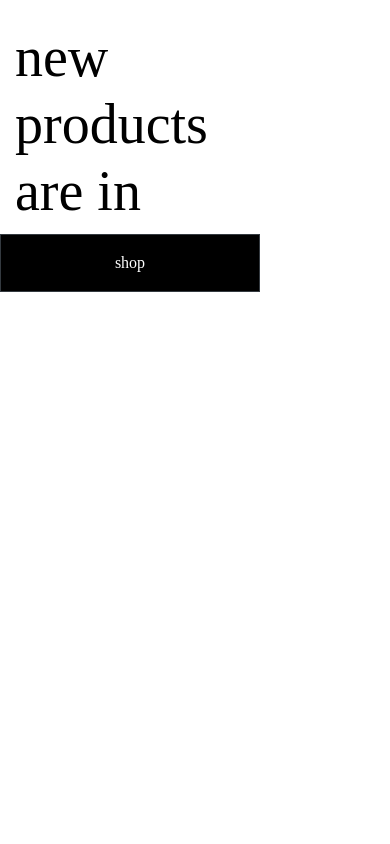
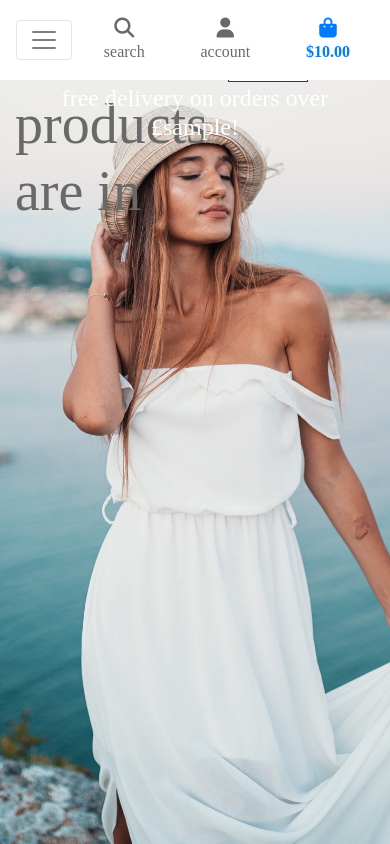
Before and after one commit to Terrimarie/shop-, a Django app: template home/templates/home/index.html in a window 390 px wide. Run offline with Django 3.2, Linux system fonts and the light colour scheme; a user stored in the database is signed in; tables that the repository leaves empty hold one stand-in row (values such as "Sample post"); the template is opened without the code that fills it: most values are stand-ins (such as "Sample title", 1, 10 or a date in 2020); some libraries are stand-ins or nearby versions; some web fonts are replaced.

Commit message:
Added mobile header and main navbar

```diff
--- a/static/css/base.css
+++ b/static/css/base.css
@@ -4,10 +4,11 @@ html {
 
 body {
     /* My image */
-    background: url('file:///workspace/shop-/media/pexels-waldir-e%CC%81vora-5701997-min.jpg') no-repeat center center fixed;
+    background: url('/media/model1.jpg') no-repeat center center fixed;
     background-size: cover;
     height: calc(100vh - 164px);
-    color: #555;
+    /* My colour */
+    color: #696969;
     /* My font choice */
     font-family: 'Big Shoulders Inline Text';
 }
@@ -30,10 +31,11 @@ body {
     width: fit-content;
 }
 
+/* My button */
 .shop-now-button {
-    background: black;
-    color: white;
-    min-width: 260px;
+    background:white;
+    color: #696969;
+    min-width: 80px;
 }
 
 .btn-black {
@@ -51,8 +53,9 @@ body {
     color: white;
 }
 
+/* My text black */
 .text-black {
-    color: #000 !important;
+    color: #696969 !important;
 }
 
 .border-black {
--- a/templates/base.html
+++ b/templates/base.html
@@ -14,6 +14,7 @@
     {% endblock %}
 
     {% block corecss %}
+    <!-- My text font -->
     <link rel="stylesheet" href="https://cdn.jsdelivr.net/npm/bootstrap@4.5.3/dist/css/bootstrap.min.css" integrity="sha384-TX8t27EcRE3e/ihU7zmQxVncDAy5uIKz4rEkgIXeMed4M0jlfIDPvg6uqKI2xXr2" crossorigin="anonymous">
     <link rel="preconnect" href="https://fonts.gstatic.com">
     <link href="https://fonts.googleapis.com/css2?family=Big+Shoulders+Inline+Text:wght@500&display=swap" rel="stylesheet">
@@ -31,26 +32,25 @@
 
     {% block extra_js %}
     {% endblock %}
-
+    <!-- My shop name -->
     <title>Shop My Closet {% block extra_title %}{% endblock %}</title>
   </head>
   <body>
     <header class="container-fluid fixed-top">
         <div id="topnav" class="row bg-white pt-lg-2 d-none d-lg-flex">
-            <div class="col-12 col-lg-4 my-auto py-1 py-lg-0 text-center">
+            <div class="col-12 col-lg-4 my-auto py-1 py-lg-0 text-center text-lg-left">
                 <a href="{% url 'home' %}" class="nav-link main-logo-link">
-                <h4 class="logo-font text-black my-0">Shop My Closet<h4>
+                    <h2 class="logo-font text-black my-0">shop My Closet</h2>
                 </a>
             </div>
-            <div class="col-12 col-lg-4 my-auto py-1 py-lg-0 text-center">
+            <div class="col-12 col-lg-4 my-auto py-1 py-lg-0">
                 <form method="GET" action="">
                     <div class="input-group w-100">
-                    <!-- My placeholder -->
-                        <input class="form-control border border-black rounded-0" type="text" name="q" placeholder="search the site">
+                        <input class="form-control border border-black rounded-0" type="text" name="q" placeholder="search our site">
                         <div class="input-group-append">
-                            <button class="form-control btn btn-blue rounded-0" type="submit">
+                            <button class="form-control btn btn-black border border-black rounded-0" type="submit">
                                 <span class="icon">
-                                    <i class="fas fa search"></i>
+                                    <i class="fas fa-search"></i>
                                 </span>
                             </button>
                         </div>
@@ -63,7 +63,7 @@
                         <a class="text-black nav-link" href="#" id="user-options" data-toggle="dropdown" aria-haspopup="true" aria-expanded="false">
                             <div class="text-center">
                                 <div><i class="fas fa-user fa-lg"></i></div>
-                                <p class="my-0">me</p>
+                                <p class="my-0">account</p>
                             </div>
                         </a>
                         <div class="dropdown-menu border-0" aria-labelledby="user-options">
@@ -96,7 +96,22 @@
                 </ul>
             </div>
         </div>
+        <div class="row bg-white">
+            <nav class="navbar navbar-expand-lg navbar-light w-100">
+                <button class="navbar-toggler" type="button" data-toggle="collapse" data-target="#main-nav" aria-controls="main-nav" aria-expanded="false" aria-label="Toggle navigation">
+                    <span class="navbar-toggler-icon"></span>
+                </button>
+                {% include 'includes/mobile-top-header.html' %}
+                {% include 'includes/main-nav.html' %}
+            </nav>
+        </div>
+        <div id="delivery-banner" class="row text-center">
+            <div class="col bg-black text-white">
+                <h4 class="logo-font my-1">Free delivery on orders over £{{ free_shipping_threshold }}!</h4>
+            </div>
+        </div>
     </header>
+
 
     {% if messages %}
     <div class="message-container"></div>
--- /dev/null
+++ b/templates/includes/main-nav.html
@@ -0,0 +1,26 @@
+<div class="collapse navbar-collapse" id="main-nav">
+    <ul class="navbar-nav w-auto mx-auto">
+        <li class="nav-item dropdown">
+            <a class="logo-font font-weight-bold nav-link text-black mr-5" href="#" id="clothing-link" data-toggle="dropdown" aria-haspopup="true" aria-expanded="false">
+                clothing
+            </a>
+            <div class="dropdown-menu border-0" aria-labelledby="clothing-link">
+                <a href="" class="dropdown-item">t shirts</a>
+                <a href="" class="dropdown-item">hoodies</a>
+                <a href="" class="dropdown-item">bottoms</a>
+                <a href="" class="dropdown-item">all clothing</a>
+            </div>
+        </li>
+
+        <li class="nav-item dropdown">
+        <!-- My trends link -->
+            <a class="logo-font font-weight-bold nav-link text-black"
+            href="#" id="trends-link" data-toggle="dropdown" aria-haspopup="true" aria-expanded="false">
+                trends
+            </a>
+            <div class="dropdown-menu border-0" aria-labelledby="trends-link">
+                <a href="" class="dropdown-item">trends</a>
+            </div>
+        </li>
+    </ul>
+</div>
--- /dev/null
+++ b/templates/includes/mobile-top-header.html
@@ -0,0 +1,56 @@
+<li class="list-inline-item">
+    <a class="text-black nav-link d-block d-lg-none" href="#" id="mobile-search" data-toggle="dropdown" aria-haspopup="true" aria-expanded="false">
+        <div class="text-center">
+            <div><i class="fas fa-search fa-lg"></i></div>
+            <p class="my-0">search</p>
+        </div>
+    </a>
+    <div class="dropdown-menu border-0 w-100 p-3 rounded-0 my-0" aria-labelledby="mobile-search">
+        <form class="form" method="GET" action="">
+            <div class="input-group w-100">
+                <input class="form-control border border-black rounded-0" type="text" name="q" placeholder="Search our site">
+                <div class="input-group-append">
+                    <button class="form-control form-control btn btn-black border border-black rounded-0" type="submit">
+                        <span class="icon">
+                            <i class="fas fa-search"></i>
+                        </span>
+                    </button>
+                </div>
+            </div>
+        </form>
+    </div>
+</li>
+<li class="list-inline-item dropdown">
+    <a class="text-black nav-link d-block d-lg-none" href="#" id="user-options" data-toggle="dropdown" aria-haspopup="true" aria-expanded="false">
+        <div class="text-center">
+            <div><i class="fas fa-user fa-lg"></i></div>
+            <p class="my-0">account</p>
+        </div>
+    </a>
+    <div class="dropdown-menu border-0" aria-labelledby="user-options">
+        {% if request.user.is_authenticated %}
+            {% if request.user.is_superuser %}
+                <a href="{% url 'account_logout' %}" class="dropdown-item">edit products</a>
+            {% endif %}
+            <a href="" class="dropdown-item">my profile</a>
+            <a href="{% url 'account_logout' %}" class="dropdown-item">logout</a>
+        {% else %}
+            <a href="{% url 'account_signup' %}" class="dropdown-item">register</a>
+            <a href="{% url 'account_login' %}" class="dropdown-item">login</a>
+        {% endif %}
+    </div>
+</li>
+<li class="list-inline-item">
+    <a class="{% if grand_total %}text-primary font-weight-bold{% else %}text-black{% endif %} nav-link d-block d-lg-none" href="">
+        <div class="text-center">
+            <div><i class="fas fa-shopping-bag fa-lg"></i></div>
+            <p class="my-0">
+                {% if grand_total %}
+                    ${{ grand_total|floatformat:2 }}
+                {% else %}
+                    £0.00
+                {% endif %}
+            </p>
+        </div>
+    </a>
+</li>
```
Also changed, not shown: home/__init__.py (deleted), home/templates/home/__init__.py (added), home/templates/home/index.html (line endings or trailing spaces), media/model1.jpg (added), media/pexels-waldir-évora-5701997-min.jpg (deleted).
